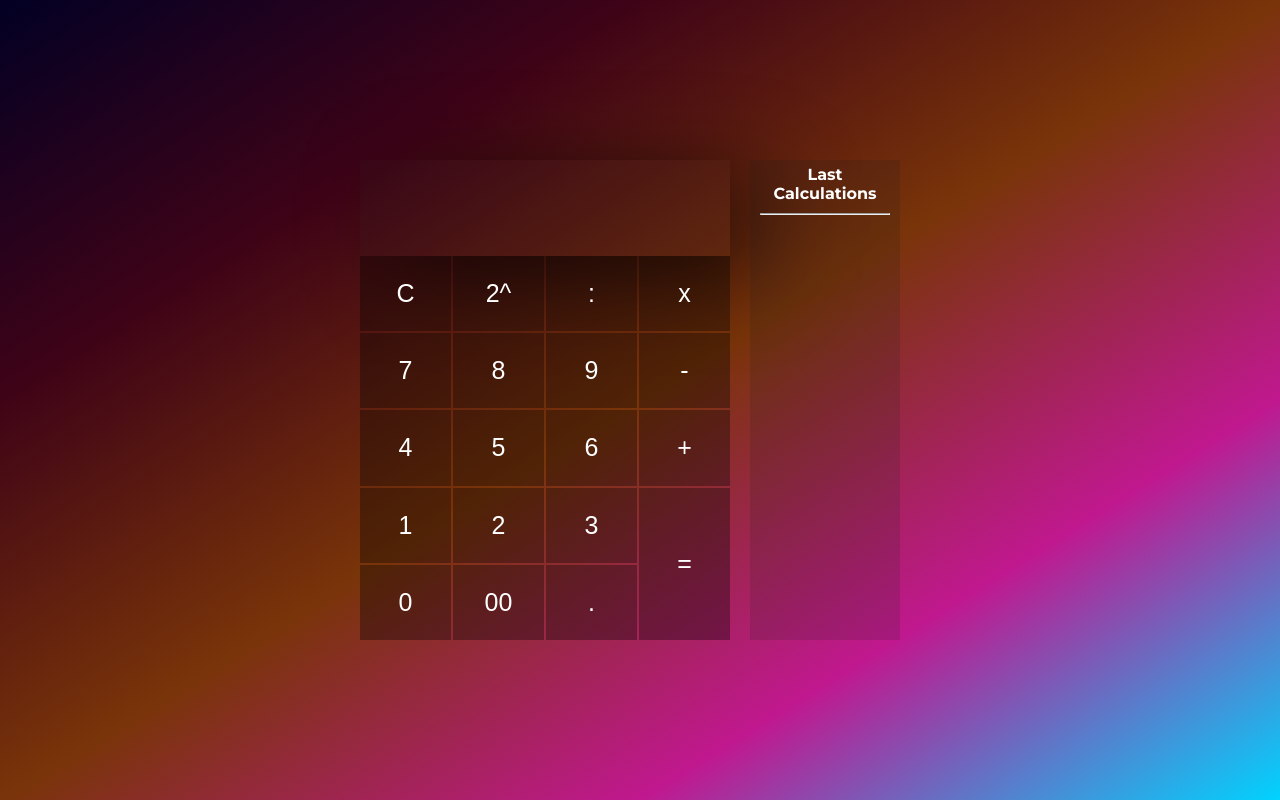
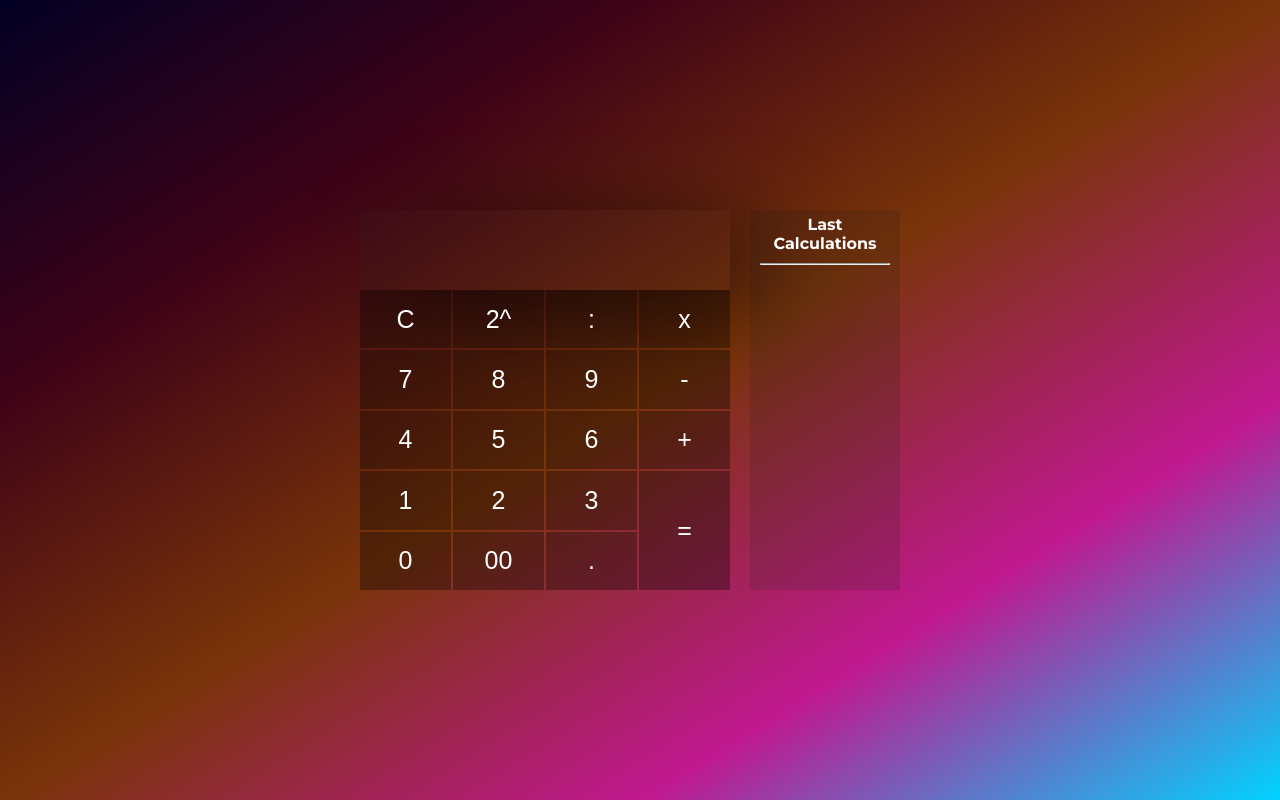
Before and after one commit to aleksandraag/kalkulator, a plain HTML site: page index.html in a window 1280 px wide. Drawn offline with nearby package versions, Linux system fonts and the light colour scheme.

Commit message:
corrected

```diff
--- a/sass/_dimensions.scss
+++ b/sass/_dimensions.scss
@@ -1,5 +1,4 @@
 .calculator {
-  height: 60vh;
   min-width: 370px;
   max-width: 370px;
 }
--- a/sass/_display.scss
+++ b/sass/_display.scss
@@ -1,7 +1,8 @@
 .display {
   width: 100%;
-  min-height: 20%;
-  max-height: min-content;
+  height: 80px;
+  // min-height: 20%;
+  // max-height: min-content;
   background-color: rgba(29, 27, 27, 0.151);
   box-shadow: 36px 15px 96px -10px rgba(0, 0, 0, 0.82);
   -webkit-box-shadow: 36px 15px 96px -10px rgba(0, 0, 0, 0.82);
@@ -17,12 +18,12 @@
 }
 
 .currentNumber {
-  font-size: 35px;
+  font-size: 25px;
 }
 
 .previousNumber {
     color: rgb(182,182,182);
-    font-size: 20px;
+    font-size: 18px;
 }
 
 .mathSign {
--- a/sass/_history.scss
+++ b/sass/_history.scss
@@ -1,5 +1,5 @@
 .calculator-history {
-  height: 60vh;
+  height: 380px;
   margin: 20px;
   width: 150px;
   background-color: rgba(20, 27, 27, 0.151);
--- a/sass/_panel.scss
+++ b/sass/_panel.scss
@@ -1,5 +1,5 @@
 .panel {
-  height: 80%;
+  height: 300px;
   display: grid;
   grid-template-columns: repeat(4, 1fr);
   grid-template-rows: repeat(5, 1fr);
```
Also changed, not shown: css/style.css, 1 other file.
